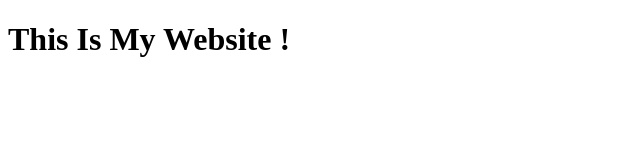
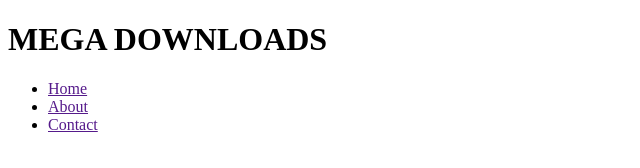
Before and after one commit to aLI204/my_repository, a plain HTML site: page Index.html in a window 1280 px wide. Shown: the whole page, without its empty margins (0-640 px from the left). Drawn offline with Linux system fonts and the light colour scheme.

Commit message:
changed Index.html

```diff
--- a/Index.html
+++ b/Index.html
@@ -6,6 +6,19 @@
     <title>MEGA DOWNLOADS | Welcome</title>
 </head>
 <body>
-    <h1>This Is My Website !</h1>
+    <div id="header">
+        <div class="container">
+            <div id="branding">
+                <h1><span class="highlight">MEGA</span> DOWNLOADS</h1>
+            </div>
+            <div id="nav">
+                <ul>
+                    <li class="current"><a href="">Home</a></li>
+                    <li class="current"><a href="">About</a></li>
+                    <li class="current"><a href="">Contact</a></li>
+                </ul>
+            </div>
+        </div>
+    </div>
 </body>
 </html>
```
